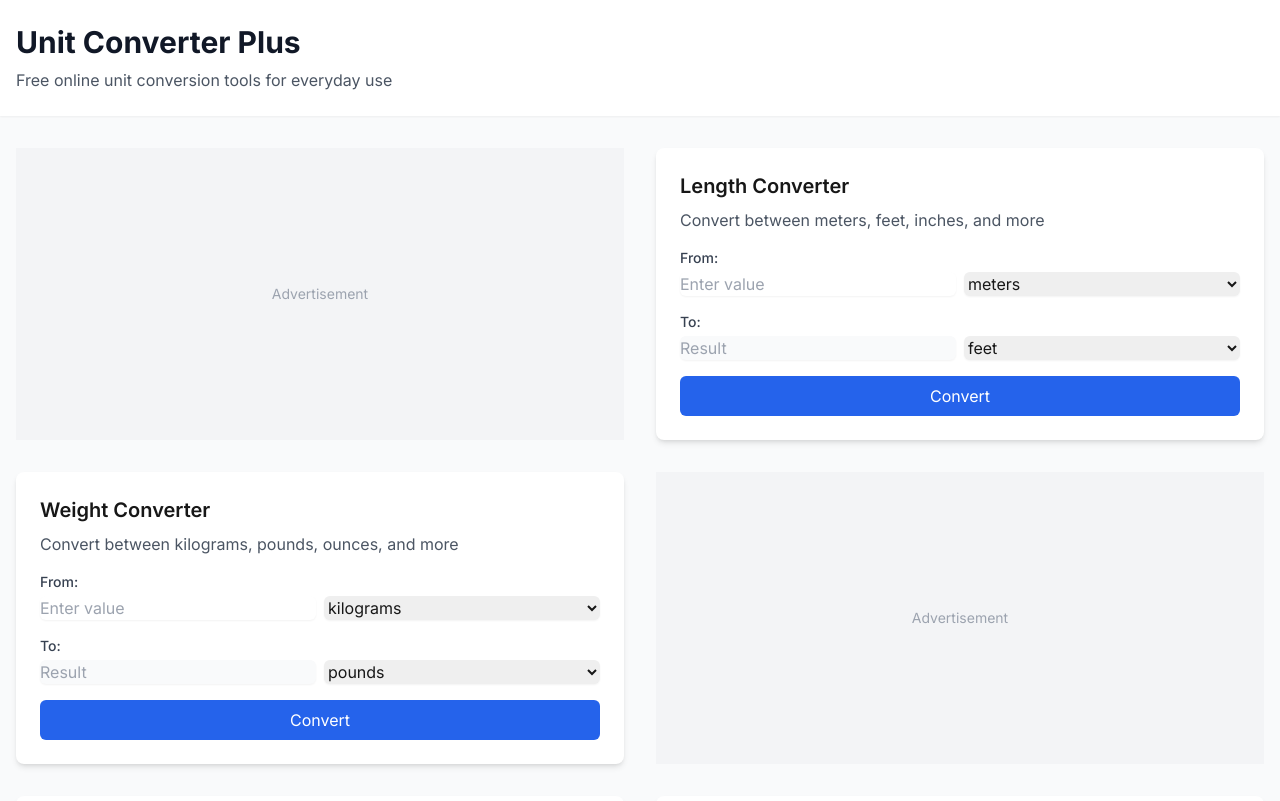
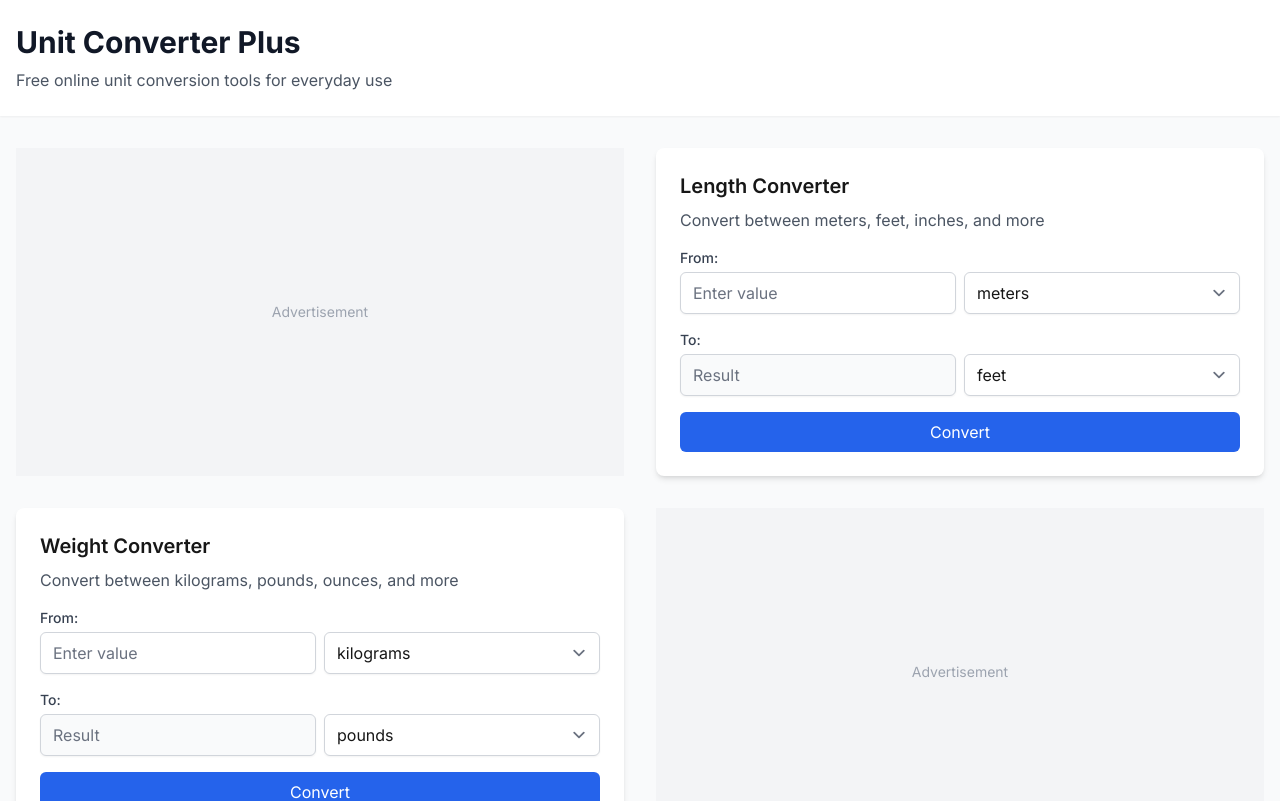
Before and after one commit to Shaikhfaruk/unit-converter-plus, a Next.js app: page / in a window 1280 px wide. Shown: the top 801 px of the page. Built offline with nearby package versions, Linux system fonts and the light colour scheme.

Commit message:
Add Tailwind CSS forms plugin to configuration

```diff
--- a/tailwind.config.ts
+++ b/tailwind.config.ts
@@ -1,4 +1,5 @@
 import type { Config } from "tailwindcss";
+import forms from "@tailwindcss/forms";
 
 const config: Config = {
   content: [
@@ -14,6 +15,6 @@ const config: Config = {
       },
     },
   },
-  plugins: [],
+  plugins: [forms],
 };
 export default config;
```
